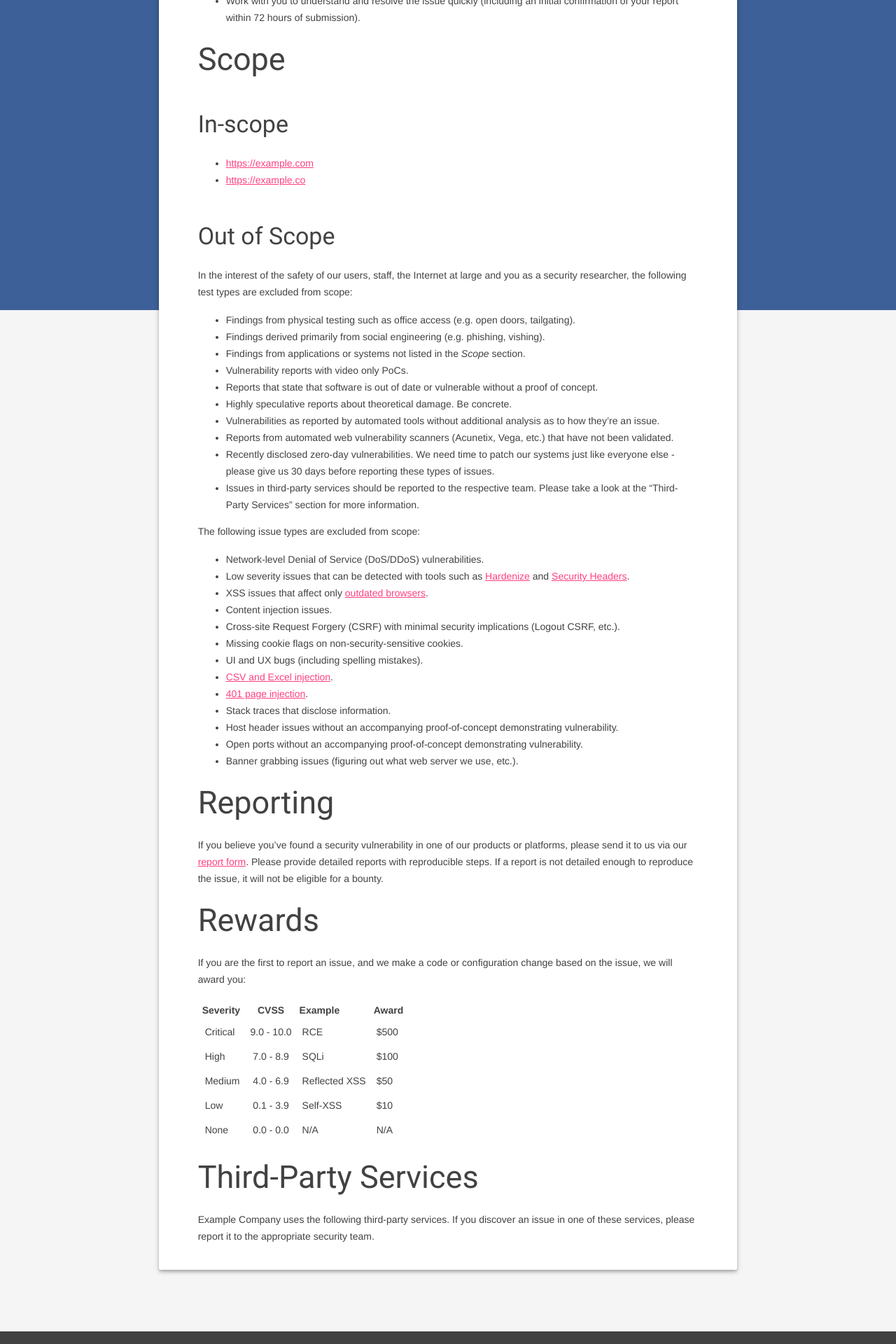
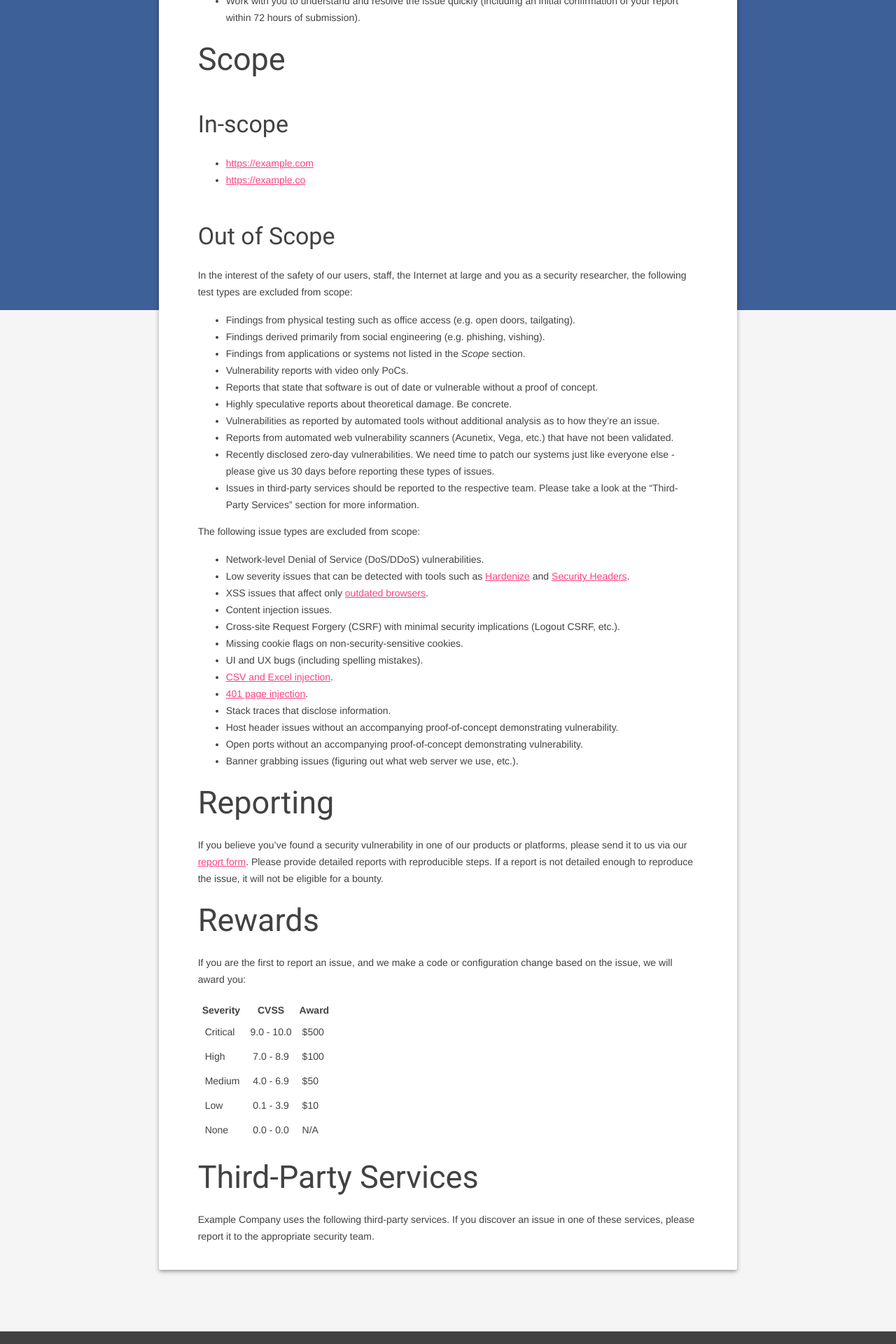
Before and after one commit to EdOverflow/security-template, a Jekyll site: the page built from index.md, in a window 1280 px wide. Shown: the part 649-2569 px from the top of the page at 70% size. Built offline with Jekyll 4.4.1, drawn with Linux system fonts in a browser that asks for light colours; our own code applies the rules of GitHub Pages for plain Markdown files.

Commit message:
Remove example vulnerabilities.

```diff
--- a/index.md
+++ b/index.md
@@ -62,13 +62,13 @@ If you believe you’ve found a security vulnerability in one of our products or
 
 If you are the first to report an issue, and we make a code or configuration change based on the issue, we will award you:
 
-| Severity | CVSS       | Example       | Award |
-|:---------|:----------:|:--------------|:------|
-| Critical | 9.0 - 10.0 | RCE           | $500  |
-| High     | 7.0 - 8.9  | SQLi          | $100  |
-| Medium   | 4.0 - 6.9  | Reflected XSS | $50   |
-| Low      | 0.1 - 3.9  | Self-XSS      | $10   |
-| None     | 0.0 - 0.0  | N/A           | N/A   |
+| Severity | CVSS       | Award |
+|:---------|:----------:|:------|
+| Critical | 9.0 - 10.0 | $500  |
+| High     | 7.0 - 8.9  | $100  |
+| Medium   | 4.0 - 6.9  | $50   |
+| Low      | 0.1 - 3.9  | $10   |
+| None     | 0.0 - 0.0  | N/A   |
 
 ## Third-Party Services
 
```
